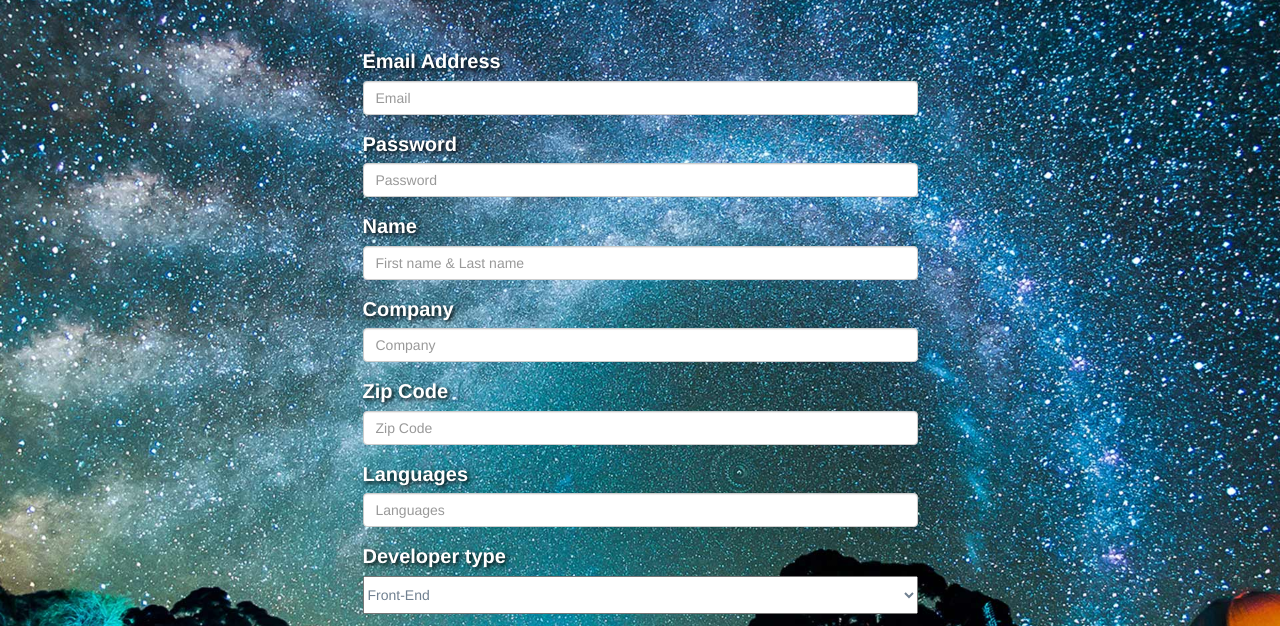
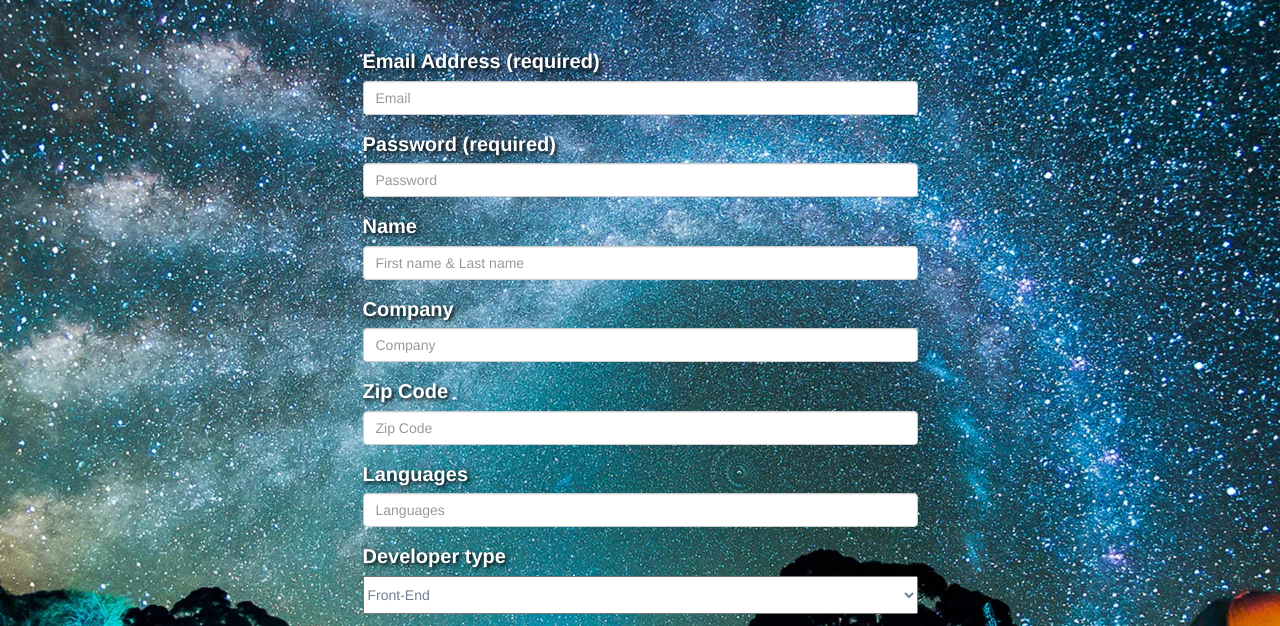
Before and after one commit to mdamian9/DevSpace, a website: page public/signup.html in a window 1280 px wide. Shown: the part 117-743 px from the top of the page. Drawn offline with nearby package versions, Linux system fonts and the light colour scheme.

Commit message:
Updated required fields

```diff
--- a/public/signup.html
+++ b/public/signup.html
@@ -26,11 +26,11 @@
         <h2 id="title-text">Sign Up Form</h2>
         <form class="signup">
           <div class="form-group">
-            <label class="text" for="email-input">Email Address</label>
+            <label class="text" for="email-input">Email Address (required)</label>
             <input type="email" class="form-control" id="email-input" placeholder="Email">
           </div>
           <div class="form-group">
-            <label class="text" for="password-input">Password</label>
+            <label class="text" for="password-input">Password (required)</label>
             <input type="password" class="form-control" id="password-input" placeholder="Password">
           </div>
           <div class="form-group">
```
